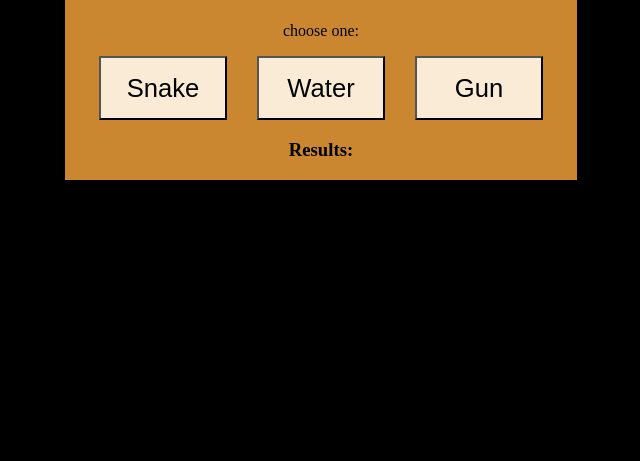
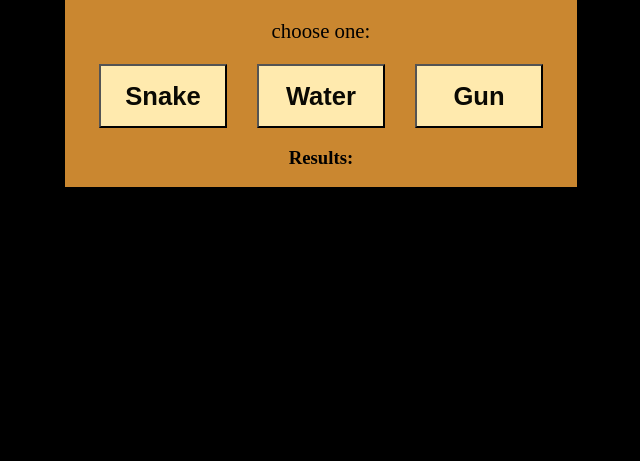
Before and after one commit to Aryank35/Snake-Water-Gun-Game, a plain HTML site: page index.html in a window 1280 px wide. Shown: the part 355-816 px from the top of the page, without its empty margins (327-967 px from the left). Drawn offline with Linux system fonts and the light colour scheme.

Commit message:
Update style.css
applied transform on button to make user more intractive

changed the background and text color
 and text size as well ass font weight

```diff
--- a/style.css
+++ b/style.css
@@ -5,6 +5,9 @@ body{
     justify-content: center;
     align-items: center;
     background-color: black;
+}
+.elements p{
+    font-size: 1.3rem;
 }
 .container{
     height: auto;
@@ -26,9 +29,15 @@ button{
     height: 8vh;
     width: 10vw;
     font-size: 1.6rem;
-    background-color:antiquewhite;
+    font-weight: bold;
+    color: #0A0903;
+    background-color:#FFEAAE;
 }
 
 button:hover{
     cursor: pointer;
 }
+
+button:active{
+    transform: scale(0.8);
+}
```
